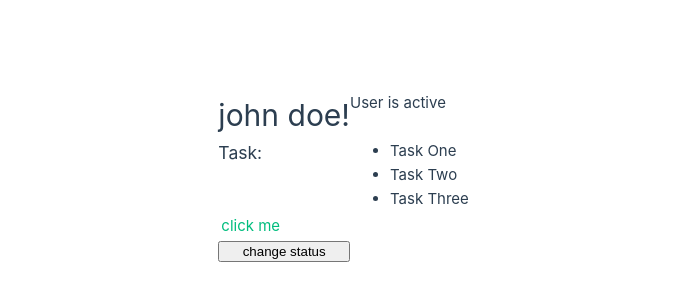
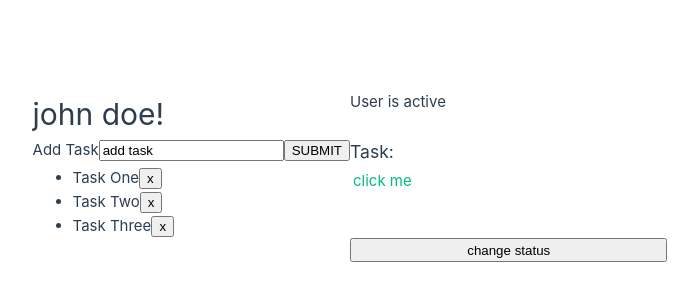
Before and after one commit to rayyanekaputra/test-vue, a Vue app: page / in a window 1280 px wide. Shown: the part 224-524 px from the top of the page, without its empty margins (290-988 px from the left). Built offline with nearby package versions, Linux system fonts and the light colour scheme.

Commit message:
compositions API, create dan delete

```diff
--- a/src/App.vue
+++ b/src/App.vue
@@ -1,11 +1,13 @@
 <script setup>
 import { ref } from 'vue';
+//miripji konsepnya useRef
 
 const name = ref('john doe');
 const status = ref('active');
 const tasks = ref(['Task One', 'Task Two', 'Task Three']);
+const newTask = ref('add task');
 
-    const toggleStatus = () =>{
+const toggleStatus = () => {
   if (status.value === "active") {
     status.value = "pending";
     console.log(status.value)
@@ -18,6 +20,19 @@
   }
 }
 
+const addTask = () => {
+  if (newTask.value.trim()) {
+    tasks.value.push(newTask.value); //push input form ke array tasks
+    newTask.value = ''; //bersihkan input
+  }
+
+
+
+}
+const deleteTask = (index) => {
+    tasks.value.splice(index, 1)
+  }
+
 </script>
 
 <template>
@@ -28,10 +43,18 @@
   <p v-else-if="status === 'pending'">User is pending</p>
   <p v-else>User is inactive</p>
 
+  <!-- .prevent itu gunanya untuk hilang preventDefault dari elemen html -->
+  <form @submit.prevent="addTask">
+    <label for="newTask">Add Task</label>
+    <input type="text" id="newTask" name="newTask" v-model="newTask">
+    <button type="submit">SUBMIT</button>
+  </form>
+
   <h3>Task: </h3>
   <ul>
-    <li v-for="task in tasks" :key="task">
-      {{ task }}
+    <li v-for="(task, index) in tasks" :key="task">
+      <span>{{ task }}</span>
+      <button @click="deleteTask(index)">x</button>
     </li>
   </ul>
   <!-- <a bind:href="link">click me</a> this is the full version -->
```
Lines whose indentation alone changed are shown as unchanged.
